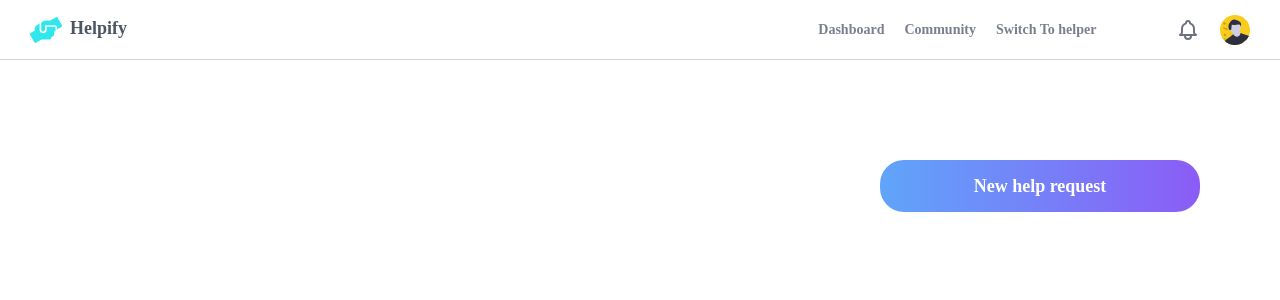
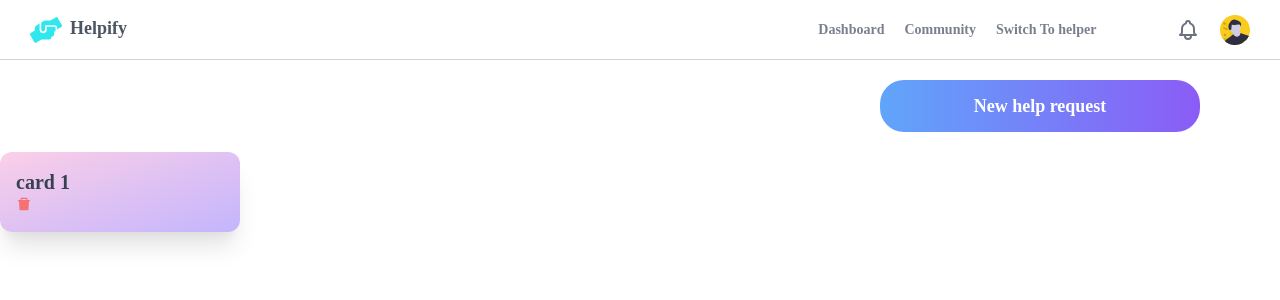
Before and after one commit to onceLearner/helpify-v1, a React (Create React App) app: page /Dashboard in a window 1280 px wide. Shown: the top 300 px of the page. Built offline with nearby package versions, Linux system fonts and the light colour scheme; no server answers.

Commit message:
new on ebuild

```diff
--- a/src/Dashboard.js
+++ b/src/Dashboard.js
@@ -3,6 +3,7 @@ import React, { useState, useEffect, useRef } from 'react'
 import { Link } from "@reach/router"
 import Navbar from './components/navbar2'
 import axios from 'axios';
+import Card from './components/dashboardDemand/card';
 
 
 
@@ -10,6 +11,8 @@ import axios from 'axios';
 
 
 const Dashboard = () => {
+
+    const [cards, setCards] = useState([{ id: 1 }])
 
 
     const [userInfo, setUserInfo] = useState({ id: 1, name: "hamid" });
@@ -38,19 +41,48 @@ const Dashboard = () => {
 
     return (
 
-        <div className="flex flex-col  w-full" style={{ fontFamily: "Montserrat" }}>
+        <div className="flex flex-col  w-full space-y-5" style={{ fontFamily: "Montserrat" }}>
 
 
-            <div className="w-full h-82   absolute top-0 right-0 left-0 z-50  flex flex-col " style={{ height: "800px" }}>
+            <div className="Navbar w-full    " >
                 <Navbar isHelper={false} userInfo={userInfo} />
 
-                <button type="submit" value="Submit" className=" absolute top-40 right-20  p-3 text-white w-80 font-semibold text-lg   bg-gradient-to-r from-blue-400 to-purple-500  md:w-80  rounded-3xl  " >
+            </div>
+
+
+            <div className="Button flex flex-wrap justify-between md:mr-20 md:mt-4">
+                <div className="hidden md:block">
+
+                </div>
+                <button onClick={() => setCards([...cards, { id: cards.length + 1 }])} type="submit" value="Submit" className="   p-3 text-white w-80 font-semibold text-lg   bg-gradient-to-r from-blue-400 to-purple-500  md:w-80  rounded-3xl  " >
                     New help request
                 </button>
 
+            </div>
 
 
+
+
+
+
+            <div className="Cards   flex flex-wrap space-x-5">
+
+                {
+                    cards.map(item => (
+                        <Card id={item.id} setCards={setCards} cards={cards} />
+                    ))
+                }
             </div>
+
+
+
+
+
+
+
+
+
+
 
 
 
--- /dev/null
+++ b/src/components/dashboardDemand/card.js
@@ -0,0 +1,18 @@
+import React from 'react'
+import { AiFillDelete } from "react-icons/ai"
+
+const Card = ({ id, setCards, cards }) => {
+    return (
+        <div className="w-60 h-20 shadow-xl rounded-xl p-4  bg-gradient-to-br from-pink-200 to-purple-300 " style={{ fontFamily: "Montserrat", fontWeight: "600" }}>
+
+            <p className="text-gray-700 text-xl">card {id}</p>
+
+
+            <AiFillDelete onClick={() => setCards(cards.filter(e => e.id !== id))} className="text-red-400 hover:text-red-600 cursor-pointer" />
+
+
+        </div>
+    )
+}
+
+export default Card
```
Also changed, not shown: src/logo.svg.
